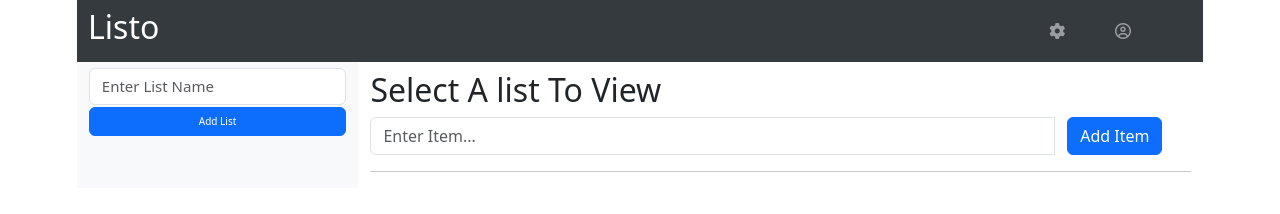
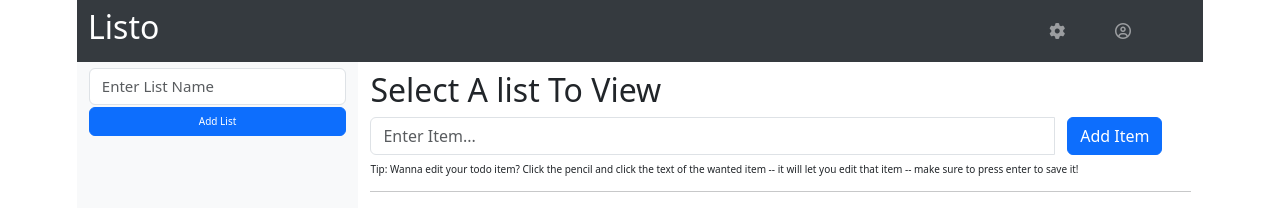
Before and after one commit to Wackyprogamer/2.P.1-TodoApp, a plain HTML site: page index.html in a window 1280 px wide. Drawn offline with nearby package versions, Linux system fonts and the light colour scheme.

Commit message:
Added a little bit of touch up -- project is now done

```diff
--- a/index.html
+++ b/index.html
@@ -73,6 +73,11 @@
 
                 </div>
 
+                <h6 class="col-12" id="tip">
+                    Tip: Wanna edit your todo item? Click the pencil and click the text of the wanted item --
+                    it will let you edit that item -- make sure to press enter to save it!
+                </h6>
+
                 <hr class="col-12 col-sm-12"></hr>
 
                 <!-- current todo list goes here -->
--- a/style.scss
+++ b/style.scss
@@ -83,3 +83,11 @@ li:hover {
     background-color: lightgray;
 
 }
+
+#tip {
+
+    font-weight: lighter;
+    font-size: 10px;
+    margin-top: 1%;
+
+}
```
Also changed, not shown: style.css, 1 other file.
